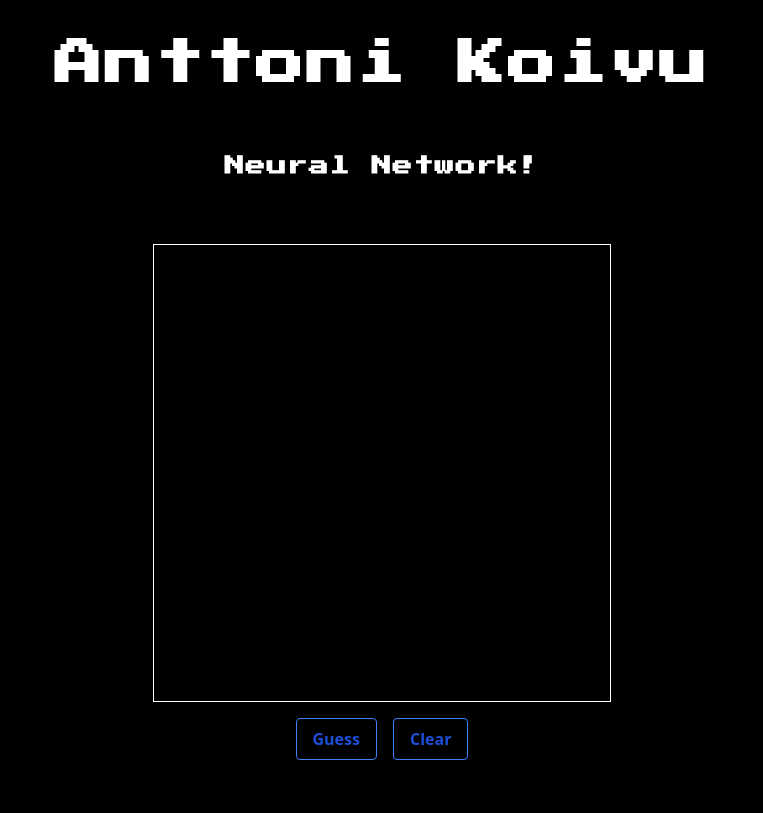
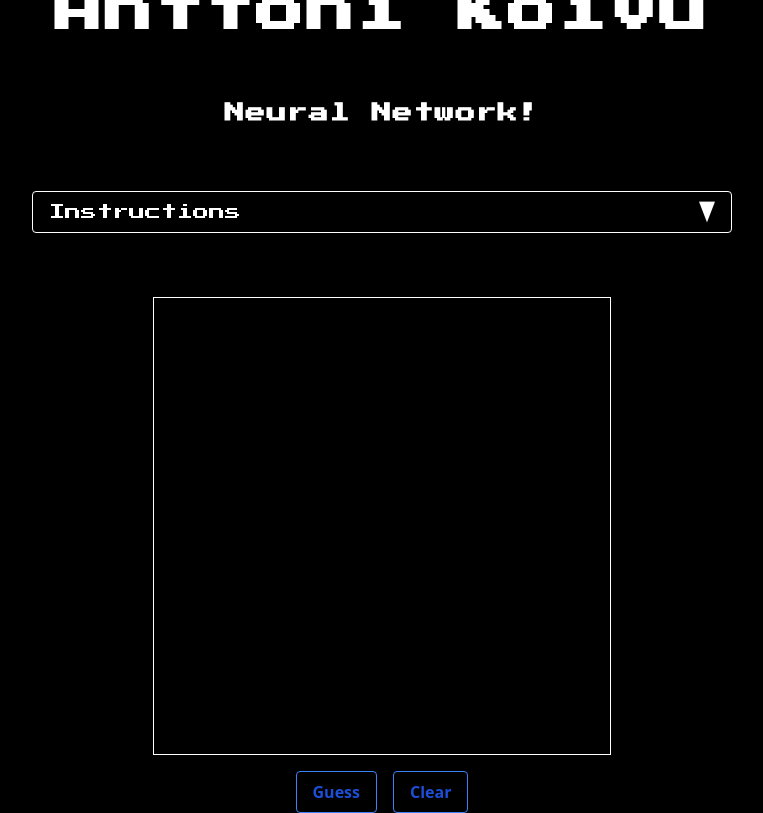
Before and after one commit to Anttonii/personal-website, a SvelteKit app: page /neural in a window 1280 px wide. Shown: the whole page, without its empty margins (258-1021 px from the left). Built offline with nearby package versions, Linux system fonts and the light colour scheme.

Commit message:
add: Instructions to the neural network page

```diff
--- a/src/routes/neural/+page.svelte
+++ b/src/routes/neural/+page.svelte
@@ -1,6 +1,6 @@
 <script lang="ts">
 	import { afterUpdate, onMount } from 'svelte';
-	import { slide, fade } from 'svelte/transition';
+	import { fade, slide } from 'svelte/transition';
 
 	import { SyncLoader } from 'svelte-loading-spinners';
 
@@ -13,6 +13,7 @@
 	let gridValues: number[][] = new Array(28).fill(0).map(() => new Array(28).fill(0));
 	// the html element representing our canvas
 	let canvas: HTMLElement;
+	let expanderIcon: HTMLElement;
 
 	// box size refers to size of a single pixel in the grid thus a box takes boxSize ** 2 space in pixels
 	const gridSize: number = 28;
@@ -20,10 +21,7 @@
 	const black: string = '#000000';
 	const white: string = '#FFFFFF';
 
-	let mouseX = 0;
-	let mouseY = 0;
-
-	let currentlyDrawn: [number, number][] = [];
+	let instructionsExpanded = false;
 
 	afterUpdate(() => {
 		loaded = true;
@@ -47,7 +45,6 @@
 		}
 
 		isDrawing = false;
-		currentlyDrawn = [];
 	};
 
 	const handleMove = (event: MouseEvent) => {
@@ -56,27 +53,33 @@
 			return;
 		}
 
-		mouseX = event.pageX - canvas.getBoundingClientRect().x;
-		mouseY = event.pageY - canvas.getBoundingClientRect().y;
+		let mouseX = event.pageX - canvas.getBoundingClientRect().x;
+		let mouseY = event.pageY - canvas.getBoundingClientRect().y;
 
 		if (!isDrawing) return;
 
 		let gridX = Math.floor(mouseX / 16);
 		let gridY = Math.floor(mouseY / 16);
 
-		if (!currentlyDrawn.includes([gridX, gridY])) {
-			grid[gridX][gridY].style.background = white;
-			gridValues[gridX][gridY] = 1;
-			currentlyDrawn.push([gridX, gridY]);
+		grid[gridX][gridY].style.background = white;
+		gridValues[gridX][gridY] = 1;
+	};
+
+	const clearGrid = () => {
+		for (var i = 0; i < gridSize; i++) {
+			for (var j = 0; j < gridSize; j++) {
+				grid[i][j].style.background = black;
+				gridValues[i][j] = 0;
+			}
 		}
 	};
 
-	const clearGrid = () => {
-		for (var i = 0; i < 28; i++) {
-			for (var j = 0; j < 28; j++) {
-				grid[i][j].style.background = black;
-				gridValues[i][j] = 0;
-			}
+	const toggleInstructions = () => {
+		instructionsExpanded = !instructionsExpanded;
+		if (!instructionsExpanded) {
+			expanderIcon.style.transform = 'rotate(180deg)';
+		} else {
+			expanderIcon.style.transform = 'rotate(0deg)';
 		}
 	};
 </script>
@@ -96,6 +99,35 @@
 				<a href="/">Anttoni Koivu</a>
 			</h2>
 			<h3 class="font-bold text-xl text-center tracking-wider text-white">Neural Network!</h3>
+			<div class="expander flex flex-col">
+				<!-- svelte-ignore a11y-no-static-element-interactions -->
+				<!-- svelte-ignore a11y-click-events-have-key-events -->
+				<div
+					class="border border-white rounded text-white flex flex-row justify-between py-2 px-4"
+					on:click={toggleInstructions}
+				>
+					<h4 class="text-l">Instructions</h4>
+					<img
+						src="/images/triangle-32.png"
+						class="expander-icon inline-flex align-baseline ml-2"
+						width="16"
+						alt="expander triangle"
+						bind:this={expanderIcon}
+					/>
+				</div>
+				{#if instructionsExpanded}
+					<div class="expanded text-white pt-4 px-4" transition:slide={{ duration: 1000 }}>
+						<p class="text-sm">
+							Start by drawing an image of any number between 0 and 9. Press guess to see if the
+							neural network is correct at predicting what number you've drawn. If you want to start
+							over the drawing process, just press clear to clear the canvas.<br /><br />
+
+							Happy experimenting!
+						</p>
+					</div>
+				{/if}
+			</div>
+
 			<div class="flex flex-col justify-center gap-4">
 				<!-- svelte-ignore a11y-no-static-element-interactions -->
 				<div
@@ -145,4 +177,13 @@
 		width: 16px;
 		height: 16px;
 	}
+
+	.expander {
+		width: 700px;
+	}
+
+	.expander-icon {
+		justify-self: right;
+		transform: rotate(180deg);
+	}
 </style>
```
Also changed, not shown: static/images/triangle-32.png (added).
